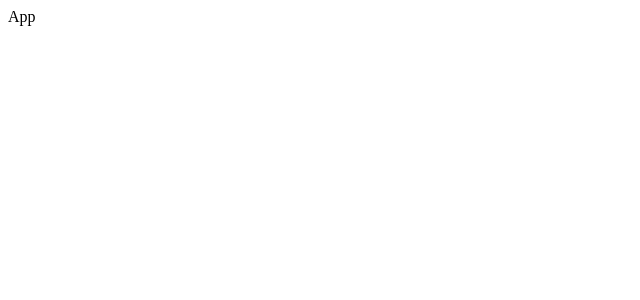
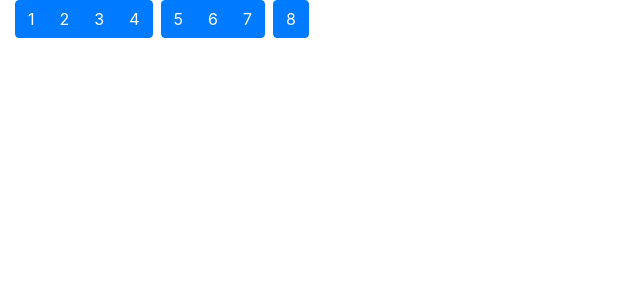
Before and after one commit to aliskander84/random-users-react, a React (Create React App) app: page / in a window 1280 px wide. Shown: the top 300 px of the page, without its empty margins (0-640 px from the left). Built offline with nearby package versions, Linux system fonts and the light colour scheme.

Commit message:
added Bootstrap

```diff
--- a/package.json
+++ b/package.json
@@ -3,14 +3,12 @@
   "version": "0.1.0",
   "private": true,
   "dependencies": {
-    "@testing-library/jest-dom": "^4.2.4",
-    "@testing-library/react": "^9.3.2",
-    "@testing-library/user-event": "^7.1.2",
-    "@types/jest": "^24.0.0",
     "@types/node": "^12.0.0",
     "@types/react": "^16.9.0",
     "@types/react-dom": "^16.9.0",
+    "bootstrap": "^4.4.1",
     "react": "^16.13.1",
+    "react-bootstrap": "^1.0.0",
     "react-dom": "^16.13.1",
     "react-scripts": "3.4.1",
     "typescript": "~3.7.2"
--- a/src/App.tsx
+++ b/src/App.tsx
@@ -1,10 +1,24 @@
 import React from 'react'
+import Container from 'react-bootstrap/Container'
+import ButtonToolbar from 'react-bootstrap/ButtonToolbar'
+import ButtonGroup from 'react-bootstrap/ButtonGroup'
+import Button from 'react-bootstrap/Button'
 
 function App() {
   return (
-    <div className="App">
-      App
-    </div>
+    <Container fluid>
+      <ButtonToolbar aria-label="Toolbar with button groups">
+        <ButtonGroup className="mr-2" aria-label="First group">
+          <Button>1</Button> <Button>2</Button> <Button>3</Button> <Button>4</Button>
+        </ButtonGroup>
+        <ButtonGroup className="mr-2" aria-label="Second group">
+          <Button>5</Button> <Button>6</Button> <Button>7</Button>
+        </ButtonGroup>
+        <ButtonGroup aria-label="Third group">
+          <Button>8</Button>
+        </ButtonGroup>
+      </ButtonToolbar>
+    </Container>
   )
 }
 
--- a/src/index.tsx
+++ b/src/index.tsx
@@ -1,5 +1,6 @@
 import React from 'react'
 import ReactDOM from 'react-dom'
+import 'bootstrap/dist/css/bootstrap.min.css'
 import App from './App'
 
 ReactDOM.render(
```
Also changed, not shown: 1 other file (tests, documents, lock files or other folders).
